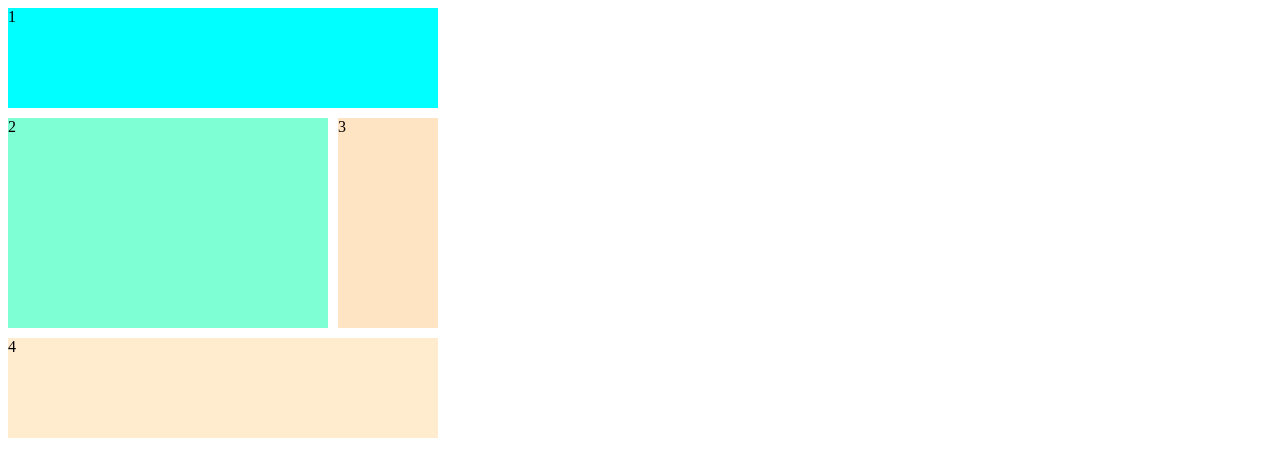
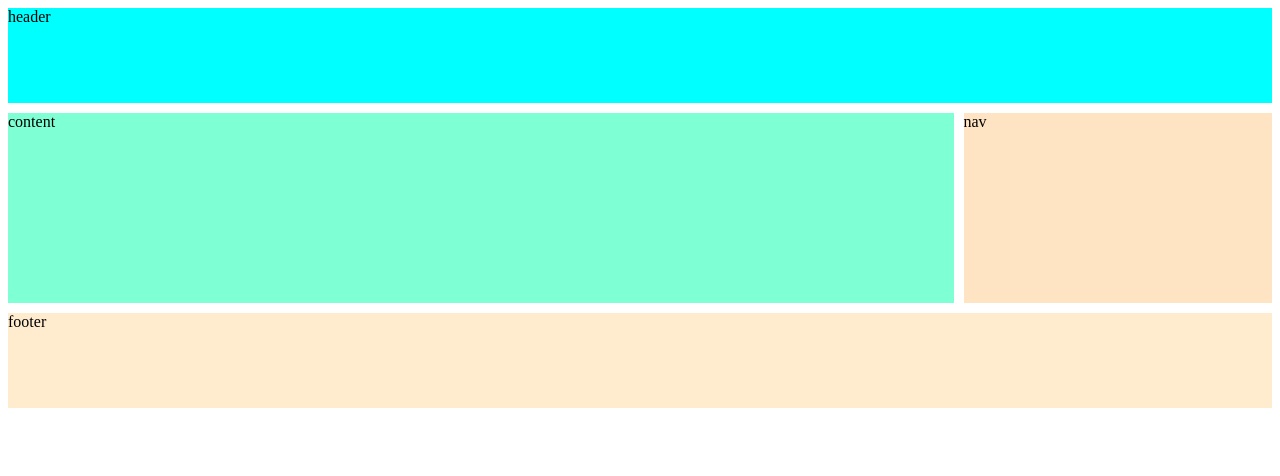
Before and after one commit to Kim-Hyeong-joon/CSS-Layout, a plain HTML site: page index.html in a window 1280 px wide. Drawn offline with Linux system fonts and the light colour scheme.

Commit message:
grid-template

```diff
--- a/index.html
+++ b/index.html
@@ -9,10 +9,10 @@
   </head>
   <body>
     <div class="grid">
-      <div class="header">1</div>
-      <div class="content">2</div>
-      <div class="nav">3</div>
-      <div class="footer">4</div>
+      <div class="header">header</div>
+      <div class="content">content</div>
+      <div class="nav">nav</div>
+      <div class="footer">footer</div>
     </div>
   </body>
 </html>
--- a/styles.css
+++ b/styles.css
@@ -1,27 +1,29 @@
 .grid {
   display: grid;
-  grid-template-columns: [first-line] 100px [second-line] 100px [third-line] 100px [fourth-line] 100px [fifth-line];
-  grid-template-rows: repeat(4, 100px);
+  height: 50vh;
   gap: 10px;
+  grid-template:
+    "header header header header" 1fr
+    "content content content nav" 2fr
+    "footer footer footer footer" 1fr / 1fr 1fr 1fr 1fr;
 }
 
 .header {
   background-color: aqua;
-  grid-column: span 4;
+  grid-area: header;
 }
 
 .content {
   background-color: aquamarine;
-  grid-column: 1/-2;
-  grid-row: span 2;
+  grid-area: content;
 }
 
 .nav {
   background-color: bisque;
-  grid-row: span 2;
+  grid-area: nav;
 }
 
 .footer {
   background-color: blanchedalmond;
-  grid-column: span 4;
+  grid-area: footer;
 }
```
